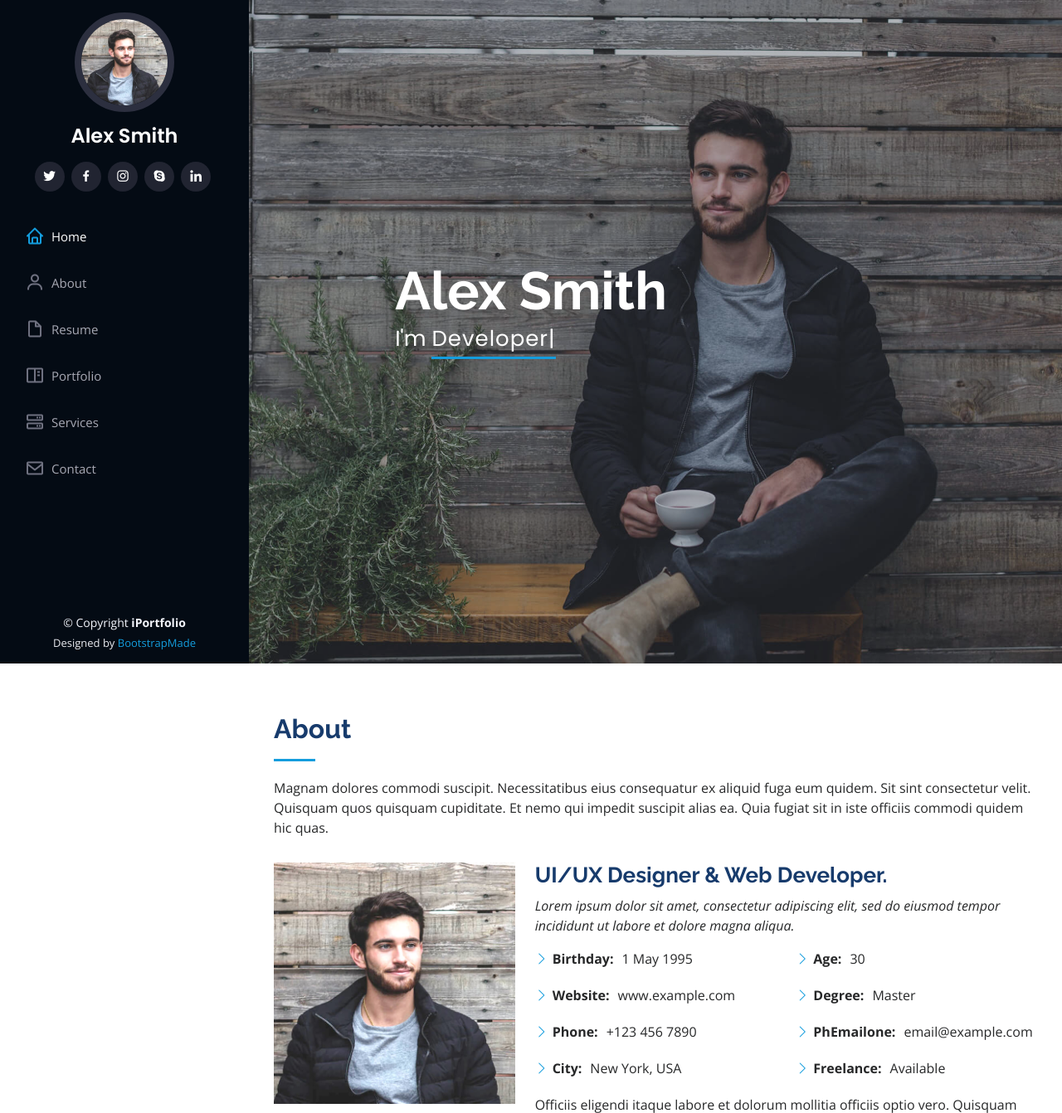
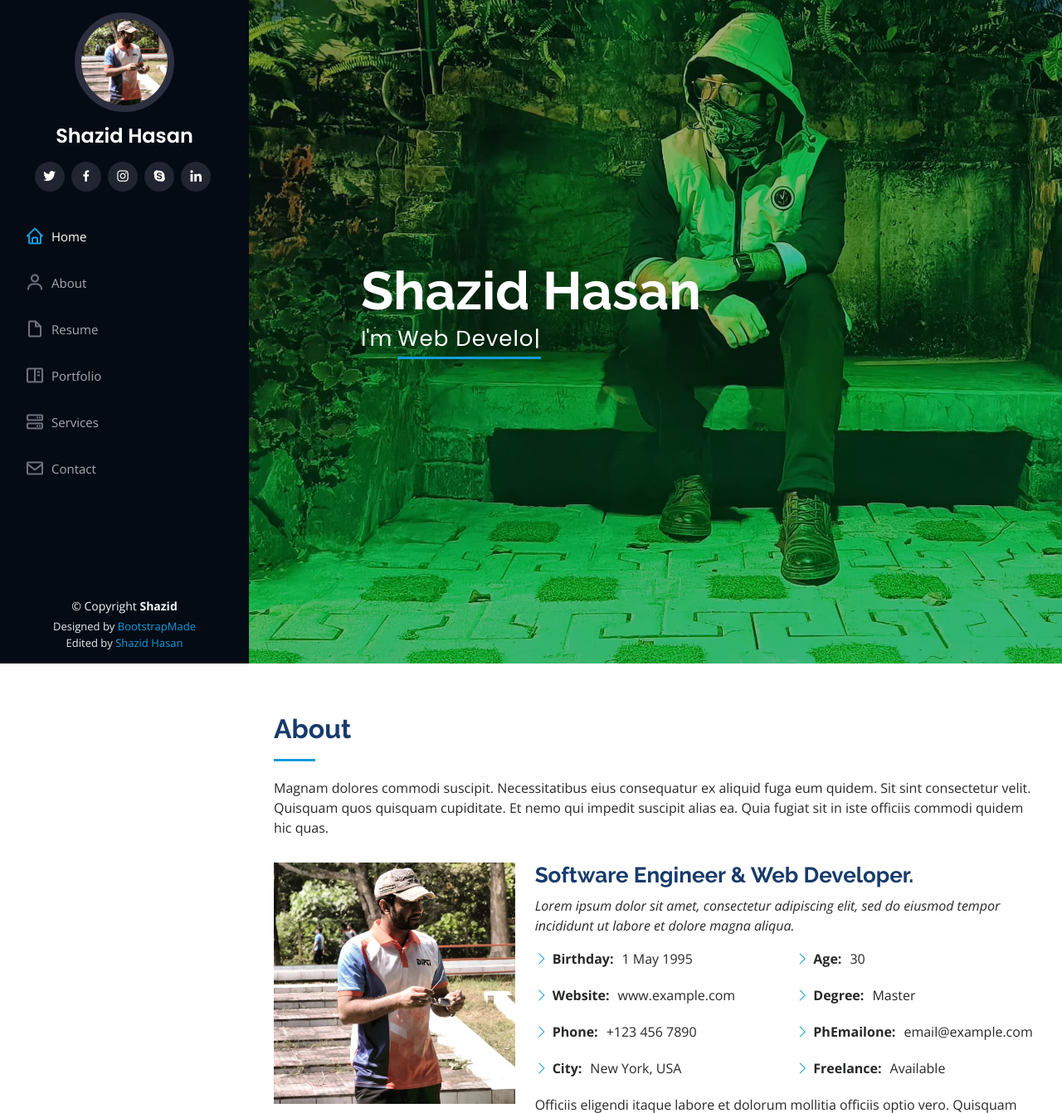
Before and after one commit to shazid-hasan/Portfolio, a Django app: page / in a window 1280 px wide. Shown: the top 1342 px of the page at 83% size. Run offline with Django 4.2, Linux system fonts and the light colour scheme; some libraries are stand-ins or nearby versions.

Commit message:
First commit

```diff
--- a/project/firstapp/static/assets/css/style.css
+++ b/project/firstapp/static/assets/css/style1.css
@@ -241,7 +241,7 @@
 #hero {
   width: 100%;
   height: 100vh;
-  background: url("../img/hero-bg.jpg") top center;
+  background: url("../img/1.jpg") top center;
   background-size: cover;
 }
 
--- a/project/firstapp/templates/index.html
+++ b/project/firstapp/templates/index1.html
@@ -25,7 +25,7 @@
   <link href="static/assets/vendor/swiper/swiper-bundle.min.css" rel="stylesheet">
 
   <!-- Template Main CSS File -->
-  <link href="static/assets/css/style.css" rel="stylesheet">
+  <link href="static/assets/css/style1.css" rel="stylesheet">
 
   <!-- =======================================================
   * Template Name: iPortfolio
@@ -47,7 +47,7 @@
 
       <div class="profile">
         <img src="static/assets/img/profile-img.jpg" alt="" class="img-fluid rounded-circle">
-        <h1 class="text-light"><a href="index.html">Alex Smith</a></h1>
+        <h1 class="text-light"><a href="index1.html">Shazid Hasan</a></h1>
         <div class="social-links mt-3 text-center">
           <a href="#" class="twitter"><i class="bx bxl-twitter"></i></a>
           <a href="#" class="facebook"><i class="bx bxl-facebook"></i></a>
@@ -73,8 +73,8 @@
   <!-- ======= Hero Section ======= -->
   <section id="hero" class="d-flex flex-column justify-content-center align-items-center">
     <div class="hero-container" data-aos="fade-in">
-      <h1>Alex Smith</h1>
-      <p>I'm <span class="typed" data-typed-items="Designer, Developer, Freelancer, Photographer"></span></p>
+      <h1>Shazid Hasan</h1>
+      <p>I'm <span class="typed" data-typed-items="Software Engineer,Web Developer,Programmer"></span></p>
     </div>
   </section><!-- End Hero -->
 
@@ -94,7 +94,7 @@
             <img src="static/assets/img/profile-img.jpg" class="img-fluid" alt="">
           </div>
           <div class="col-lg-8 pt-4 pt-lg-0 content" data-aos="fade-left">
-            <h3>UI/UX Designer &amp; Web Developer.</h3>
+            <h3>Software Engineer &amp; Web Developer.</h3>
             <p class="fst-italic">
               Lorem ipsum dolor sit amet, consectetur adipiscing elit, sed do eiusmod tempor incididunt ut labore et dolore
               magna aliqua.
@@ -629,7 +629,7 @@
   <footer id="footer">
     <div class="container">
       <div class="copyright">
-        &copy; Copyright <strong><span>iPortfolio</span></strong>
+        &copy; Copyright <strong><span>Shazid</span></strong>
       </div>
       <div class="credits">
         <!-- All the links in the footer should remain intact. -->
@@ -637,6 +637,7 @@
         <!-- Licensing information: https://bootstrapmade.com/license/ -->
         <!-- Purchase the pro version with working PHP/AJAX contact form: https://bootstrapmade.com/iportfolio-bootstrap-portfolio-websites-template/ -->
         Designed by <a href="https://bootstrapmade.com/">BootstrapMade</a>
+        Edited by <a href="">Shazid Hasan</a>
       </div>
     </div>
   </footer><!-- End  Footer -->
--- a/project/firstapp/templates/inner-page.html
+++ b/project/firstapp/templates/inner-page.html
@@ -25,7 +25,7 @@
   <link href="static/assets/vendor/swiper/swiper-bundle.min.css" rel="stylesheet">
 
   <!-- Template Main CSS File -->
-  <link href="static/assets/css/style.css" rel="stylesheet">
+  <link href="static/assets/css/style1.css" rel="stylesheet">
 
   <!-- =======================================================
   * Template Name: iPortfolio
@@ -47,7 +47,7 @@
 
       <div class="profile">
         <img src="static/assets/img/profile-img.jpg" alt="" class="img-fluid rounded-circle">
-        <h1 class="text-light"><a href="index.html">Alex Smith</a></h1>
+        <h1 class="text-light"><a href="index1.html">Shazid Hasan
         <div class="social-links mt-3 text-center">
           <a href="#" class="twitter"><i class="bx bxl-twitter"></i></a>
           <a href="#" class="facebook"><i class="bx bxl-facebook"></i></a>
@@ -101,7 +101,7 @@
   <footer id="footer">
     <div class="container">
       <div class="copyright">
-        &copy; Copyright <strong><span>iPortfolio</span></strong>
+        &copy; Copyright <strong><span>Shazid</span></strong>
       </div>
       <div class="credits">
         <!-- All the links in the footer should remain intact. -->
--- a/project/firstapp/views.py
+++ b/project/firstapp/views.py
@@ -1,7 +1,7 @@
 from django.shortcuts import render
 
 def home(request):
-    return render(request,'index.html')
+    return render(request,'index1.html')
 
 def inner(request):
     return render(request,'inner-page.html')
```
Also changed, not shown: project/firstapp/templates/portfolio-details.html (+4 -4 lines), project/firstapp/static/assets/img/0.jpg (added), project/firstapp/static/assets/img/1.jpg (added), project/firstapp/static/assets/img/FB_IMG_1688598977428.jpg (added), project/firstapp/static/assets/img/FB_IMG_1688598988580.jpg (added), project/firstapp/static/assets/img/IMG20231211192803 (1).jpg (added), project/firstapp/static/assets/img/IMG20231211192803 (3).jpg (added), project/firstapp/static/assets/img/IMG20231211192803 (4).jpg (added), project/firstapp/static/assets/img/profile-img.jpg, project/firstapp/static/assets/img/profile-img1.jpg (added).
